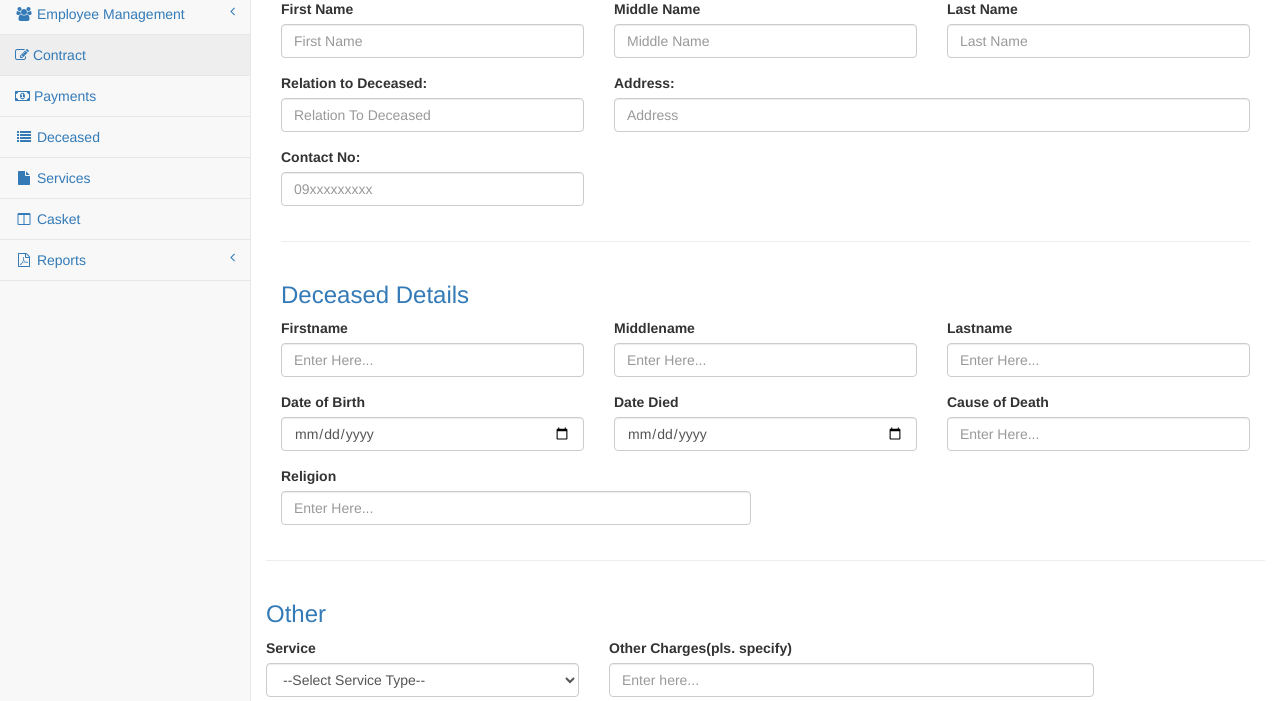
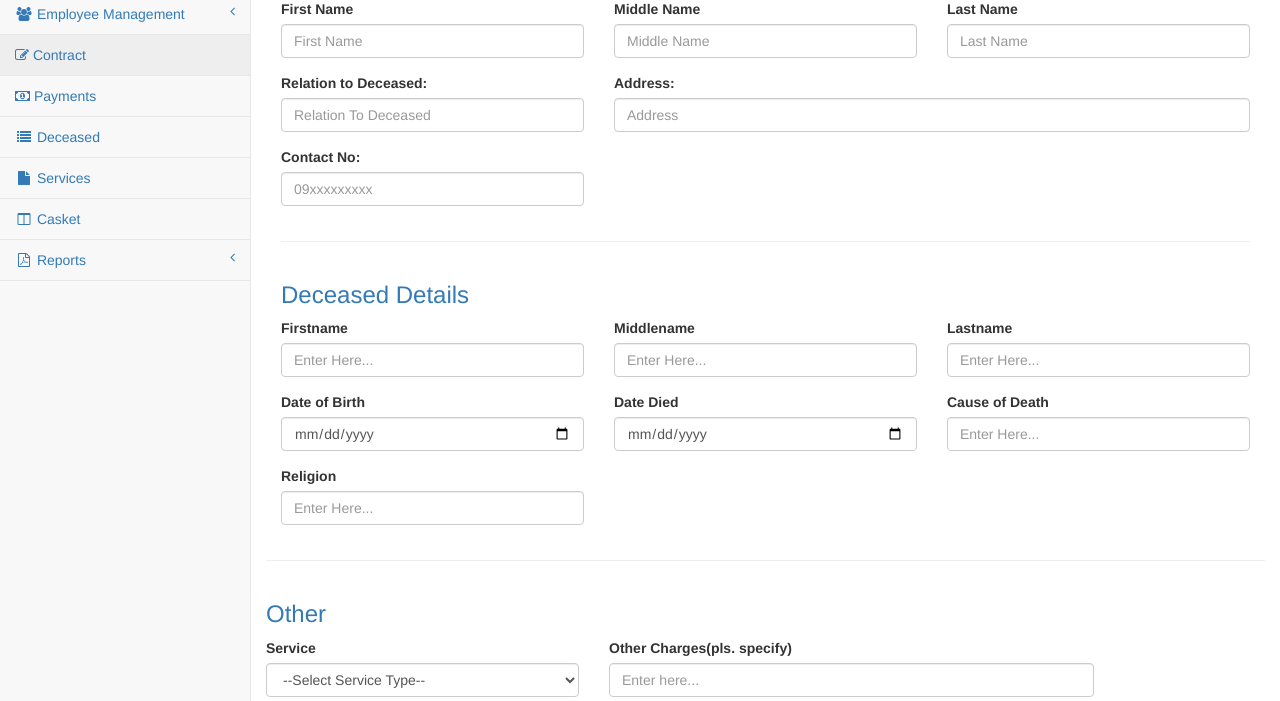
Before and after one commit to zacro14/Funeral-Management-system, a PHP site: page /admin/create-contract.php in a window 1280 px wide. Shown: the part 204-905 px from the top of the page. Run offline with PHP 8.4, Linux system fonts and the light colour scheme; a user stored in the database is signed in; data comes from the database, SQL or seed files in the repository; data that the repository does not hold is empty; some libraries are stand-ins or nearby versions.

Commit message:
change religion size

```diff
--- a/admin/create-contract.php
+++ b/admin/create-contract.php
@@ -288,7 +288,7 @@
                                     </div>
                                 </div>
                                 <div class="row">
-                                    <div class="col-md-6">
+                                    <div class="col-md-4">
                                         <div class="form-group">
                                             <label for="">Religion</label>
                                             <input
```
